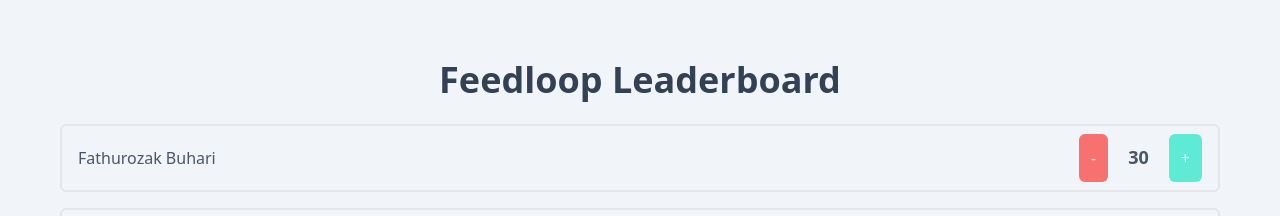
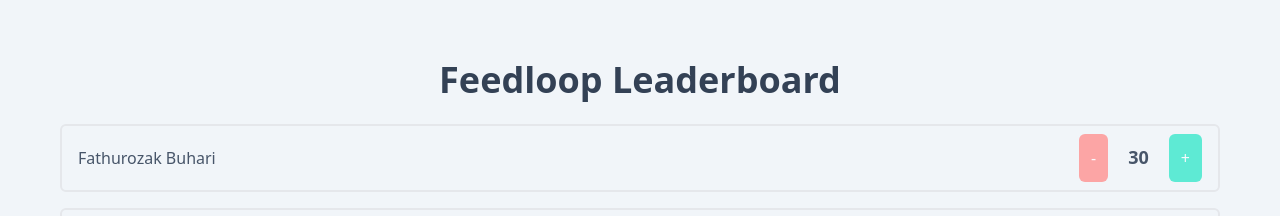
Before and after one commit to rizafahmi/react-for-designers-workshop, a React (Vite) app in the folder 5-react/1-react-dgn-vite/: page / in a window 1280 px wide. In both pictures the pointer is over the button 1093 px from the left and 158 px from the top of the page. Shown: the top 216 px of the page. Built offline with nearby package versions, Linux system fonts and the light colour scheme.

Commit message:
Add hover effect

```diff
--- a/5-react/1-react-dgn-vite/src/Players.css
+++ b/5-react/1-react-dgn-vite/src/Players.css
@@ -9,9 +9,11 @@
 .score {
     @apply p-5 font-semibold text-lg;
 }
+
 button {
     @apply p-3 rounded-md text-slate-50;
 }
+
 button.decrement {
     @apply bg-red-400;
 }
@@ -19,3 +21,11 @@
 button.increment {
     @apply bg-teal-300;
 }
+
+button.decrement:hover {
+    @apply bg-red-300;
+}
+
+button.increment:hover {
+    @apply bg-teal-200;
+}
```
